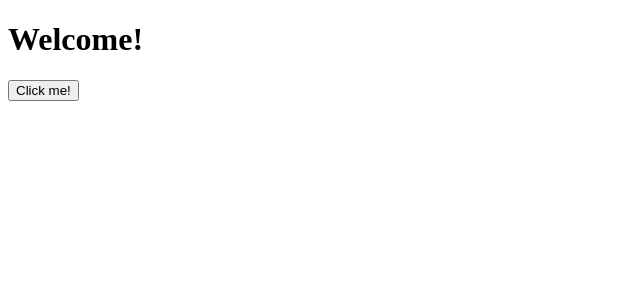
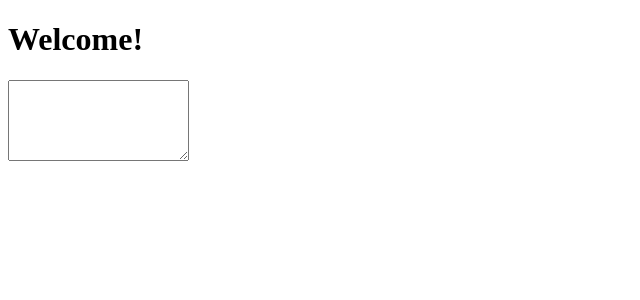
Before and after one commit to carlesandres/project-template-supabase, a Next.js app: page / in a window 1280 px wide. Shown: the top 300 px of the page, without its empty margins (0-640 px from the left). Built offline with nearby package versions, Linux system fonts and the light colour scheme.

Commit message:
Make textarea the default component on main

```diff
--- a/package.json
+++ b/package.json
@@ -26,6 +26,7 @@
     "react-icons": "^4.7.1"
   },
   "devDependencies": {
+    "@testing-library/react": "^13.4.0",
     "@types/marked": "^4.0.8",
     "@types/node": "^18.11.18",
     "@types/react": "^18.0.26",
@@ -37,6 +38,7 @@
     "jest": "^29.3.1",
     "postcss": "^8.4.21",
     "prettier": "^2.8.3",
+    "prettier-plugin-tailwindcss": "^0.2.1",
     "stylelint": "^14.16.1",
     "stylelint-config-prettier": "^9.0.4",
     "stylelint-config-standard": "^29.0.0",
--- a/pages/index.tsx
+++ b/pages/index.tsx
@@ -1,11 +1,6 @@
 import Head from 'next/head';
-import Button from 'components/Button';
 
 export default function Home() {
-  const handleClick = () => {
-    alert('click');
-  };
-
   return (
     <div className="flex flex-col items-center justify-center min-h-screen py-2">
       <Head>
@@ -15,7 +10,13 @@ export default function Home() {
 
       <main className="flex flex-col items-center justify-center w-full flex-1 px-20 text-center">
         <h1 className="text-6xl font-bold">Welcome!</h1>
-        <Button onClick={handleClick}>Click me!</Button>
+
+        <textarea rows={5}
+          className="border border-gray-300 rounded-md p-2 mt-4 w-full
+          max-w-md bg-gray-100/50
+          "
+          />
+
       </main>
     </div>
   );
```
Also changed, not shown: pages/_app.tsx (renamed from pages/_app.js), 1 other file (tests, documents, lock files or other folders).
